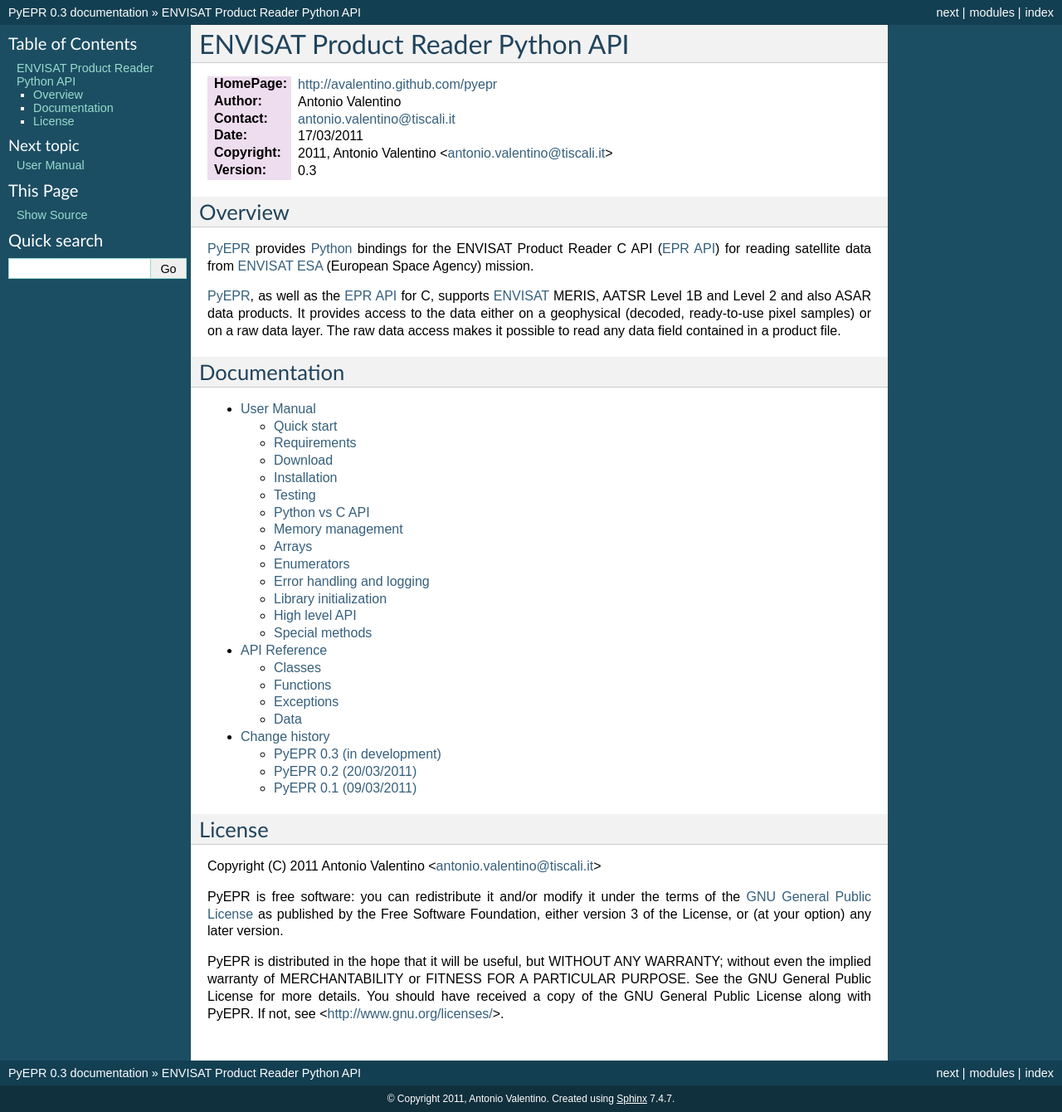
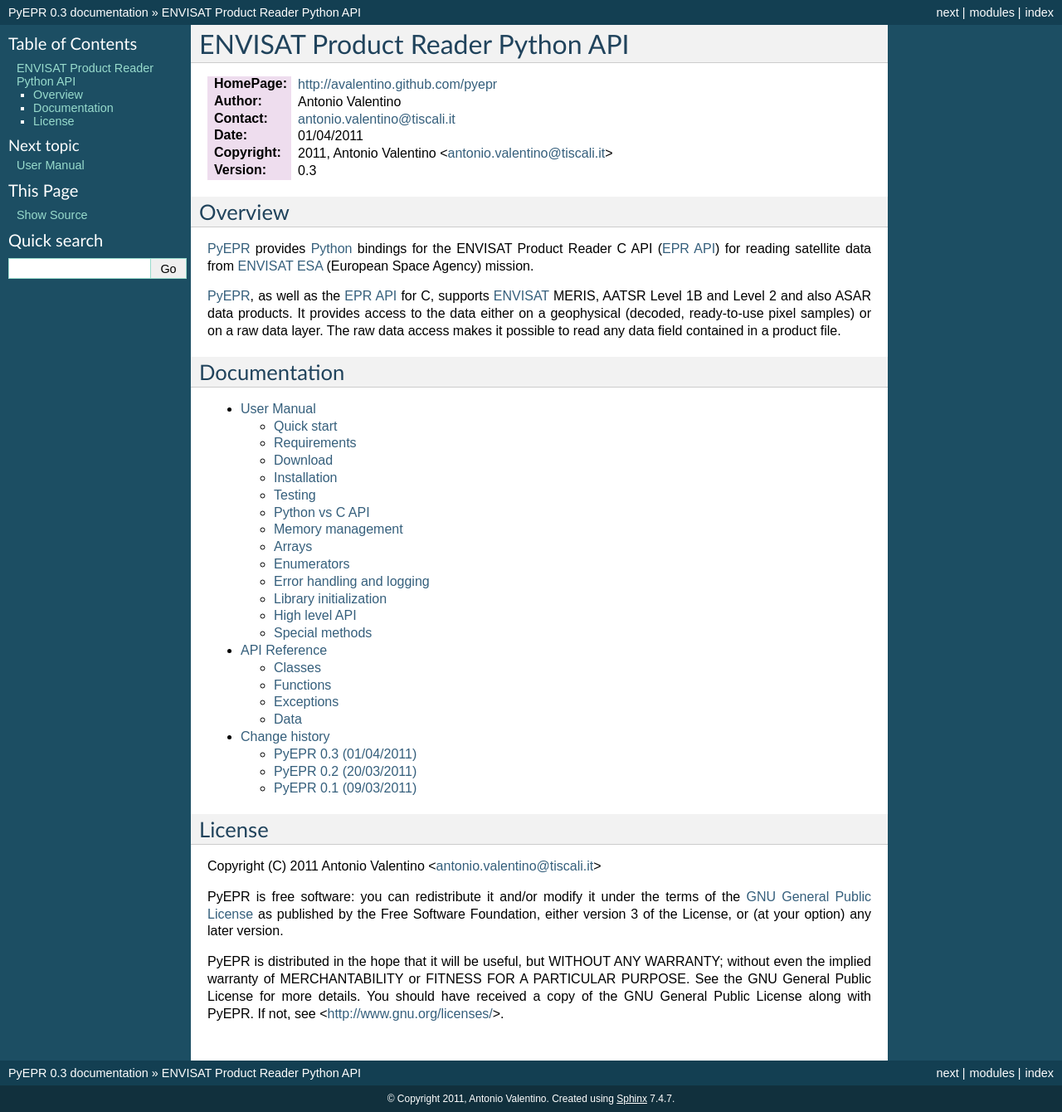
Before and after one commit to avalentino/pyepr, a Sphinx documentation site: the page built from doc/index.txt, in a window 1280 px wide. Shown: the whole page at 83% size. Built offline with Sphinx 7.4.7, drawn with Linux system fonts in a browser that asks for light colours; formulas are drawn with MathJax 3.

Commit message:
Prepare pyepr 0.3 release

```diff
--- a/README.txt
+++ b/README.txt
@@ -5,7 +5,7 @@
 :HomePage:  http://avalentino.github.com/pyepr
 :Author:    Antonio Valentino
 :Contact:   antonio.valentino@tiscali.it
-:Date:      20/03/2011
+:Date:      01/04/2011
 :Copyright: 2011, Antonio Valentino <antonio.valentino@tiscali.it>
 :Version:   0.3
 
--- a/doc/NEWS.txt
+++ b/doc/NEWS.txt
@@ -2,8 +2,8 @@
 ==============
 
 
-PyEPR 0.3 (in development)
---------------------------
+PyEPR 0.3 (01/04/2011)
+----------------------
 
 * version string of the EPR C API is now exposed as module attribute
   :data:`epr.EPR_C_API_VERSION`
--- a/doc/index.txt
+++ b/doc/index.txt
@@ -5,7 +5,7 @@
 :HomePage:  http://avalentino.github.com/pyepr
 :Author:    Antonio Valentino
 :Contact:   antonio.valentino@tiscali.it
-:Date:      17/03/2011
+:Date:      01/04/2011
 :Copyright: 2011, Antonio Valentino <antonio.valentino@tiscali.it>
 :Version:   0.3
 
--- a/setup.py
+++ b/setup.py
@@ -54,7 +54,7 @@
 ''',
     download_url='http://pypi.python.org/pypi/pyepr',
     classifiers=[
-        'Development Status :: 3 - Alpha',
+        'Development Status :: 4 - Beta',
         'Environment :: Other Environment',
         'Intended Audience :: Developers',
         'Intended Audience :: Science/Research',
```
Also changed, not shown: 1 other file.
